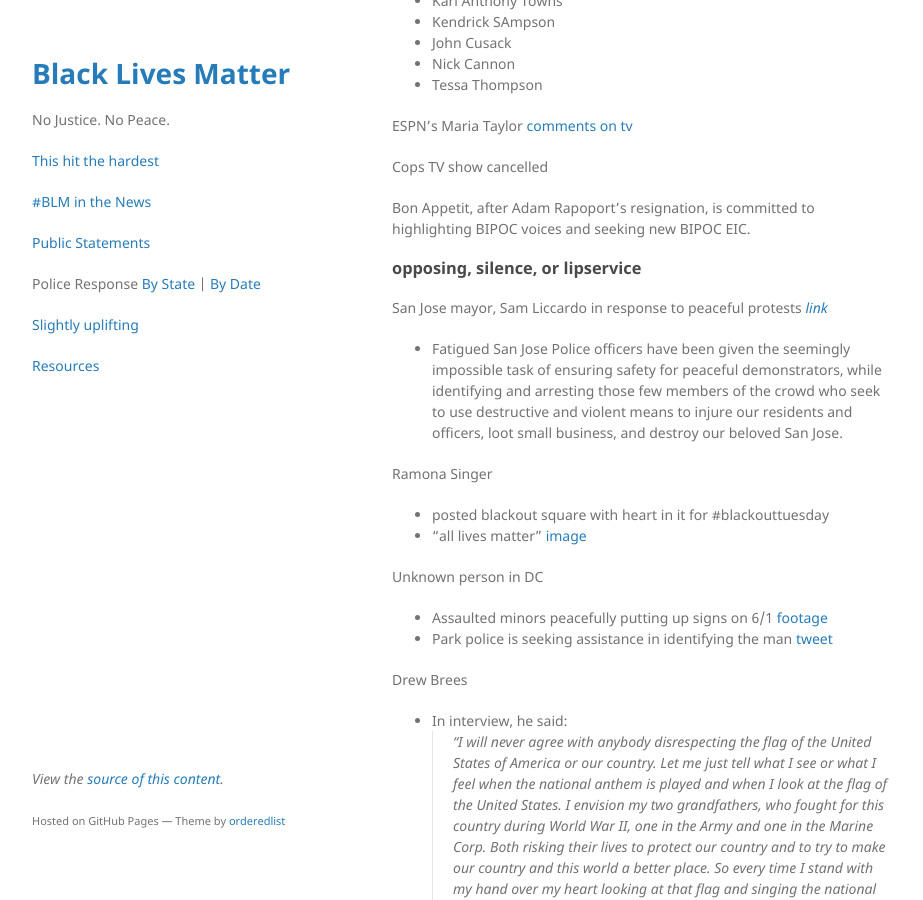
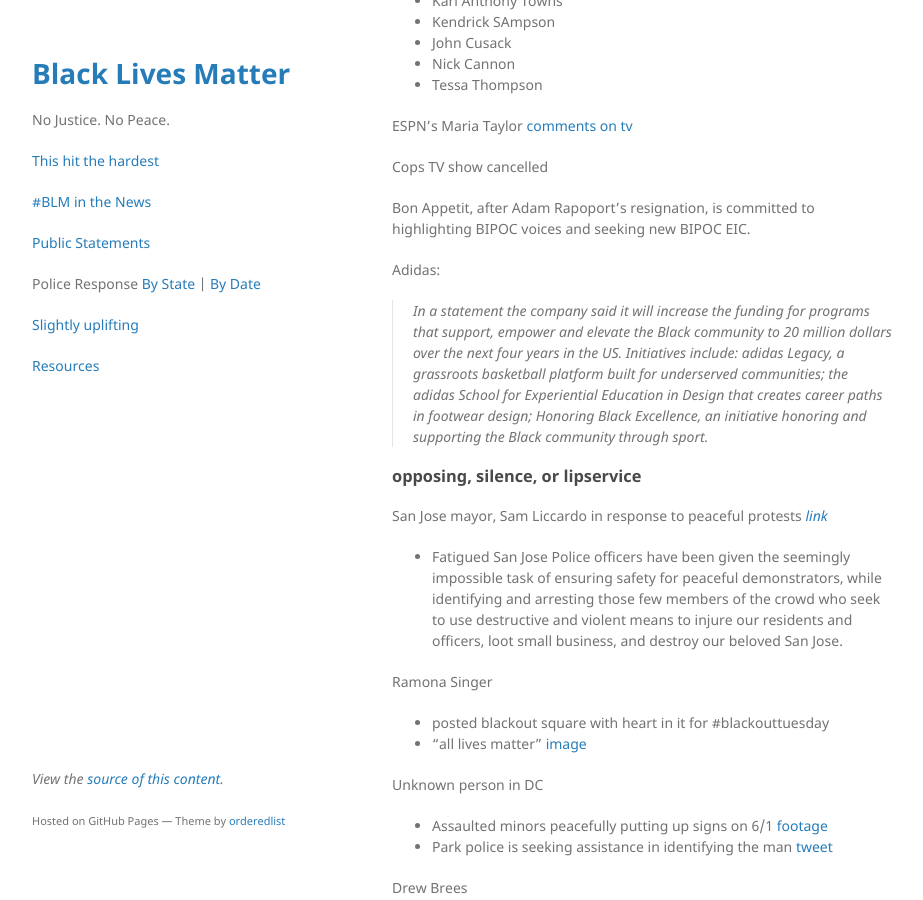
Before and after one commit to nojusticenopeace/nojusticenopeace.github.io, a Jekyll site: the page built from statements.md, in a window 1280 px wide and 900 px high, scrolled down 772 px. Shown: the whole window, without its empty margins (178-1101 px from the left). Built offline with Jekyll 4.4.1, drawn with Linux system fonts in a browser that asks for light colours.

Commit message:
Update statements.md

```diff
--- a/statements.md
+++ b/statements.md
@@ -36,6 +36,9 @@ ESPN's Maria Taylor [comments on tv](https://twitter.com/iam_johnw/status/126892
 Cops TV show cancelled
 
 Bon Appetit, after Adam Rapoport's resignation, is committed to highlighting BIPOC voices and seeking new BIPOC EIC.
+
+Adidas:
+> In a statement the company said it will increase the funding for programs that support, empower and elevate the Black community to 20 million dollars over the next four years in the US. Initiatives include: adidas Legacy, a grassroots basketball platform built for underserved communities; the adidas School for Experiential Education in Design that creates career paths in footwear design; Honoring Black Excellence, an initiative honoring and supporting the Black community through sport.
 
 ### opposing, silence, or lipservice
 
```
